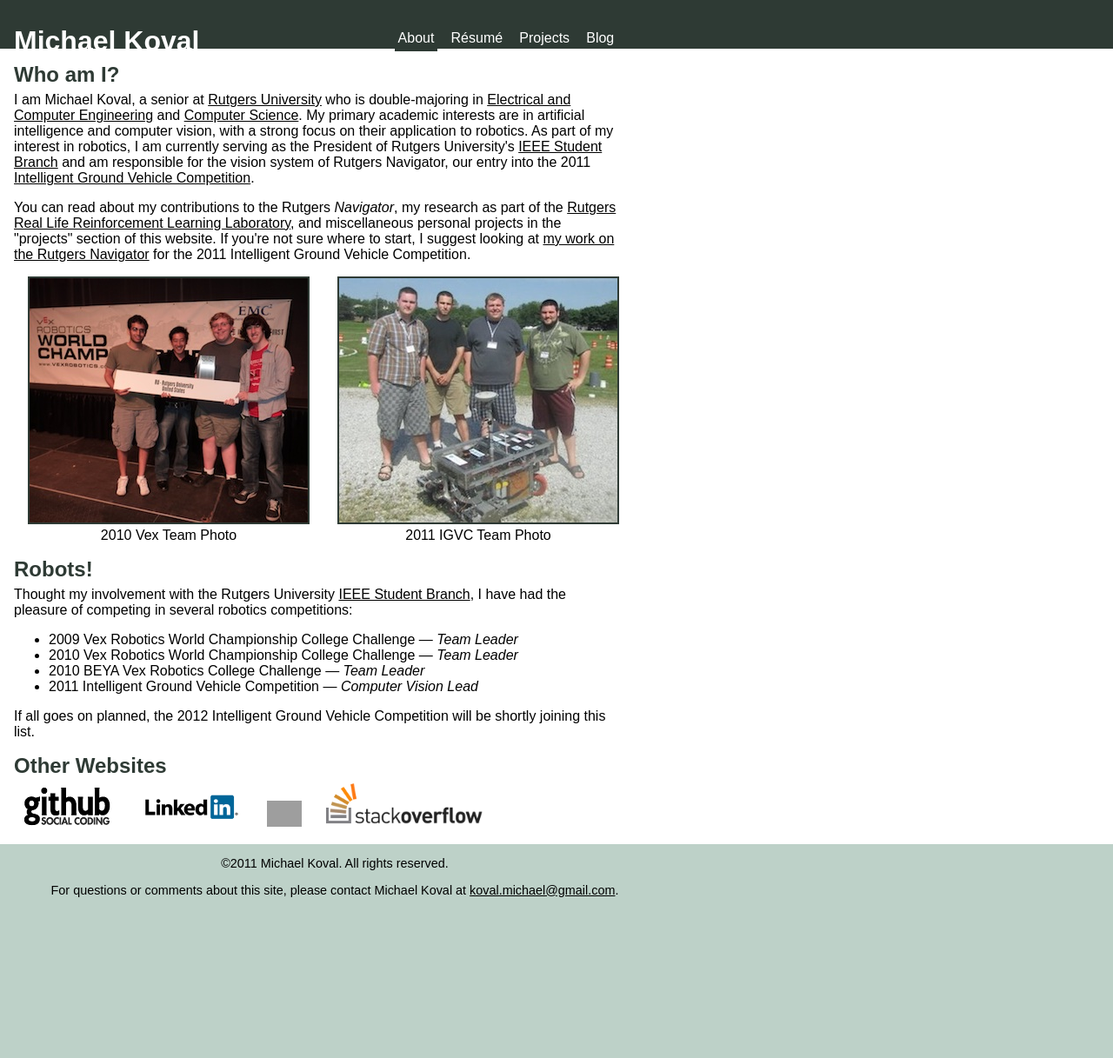
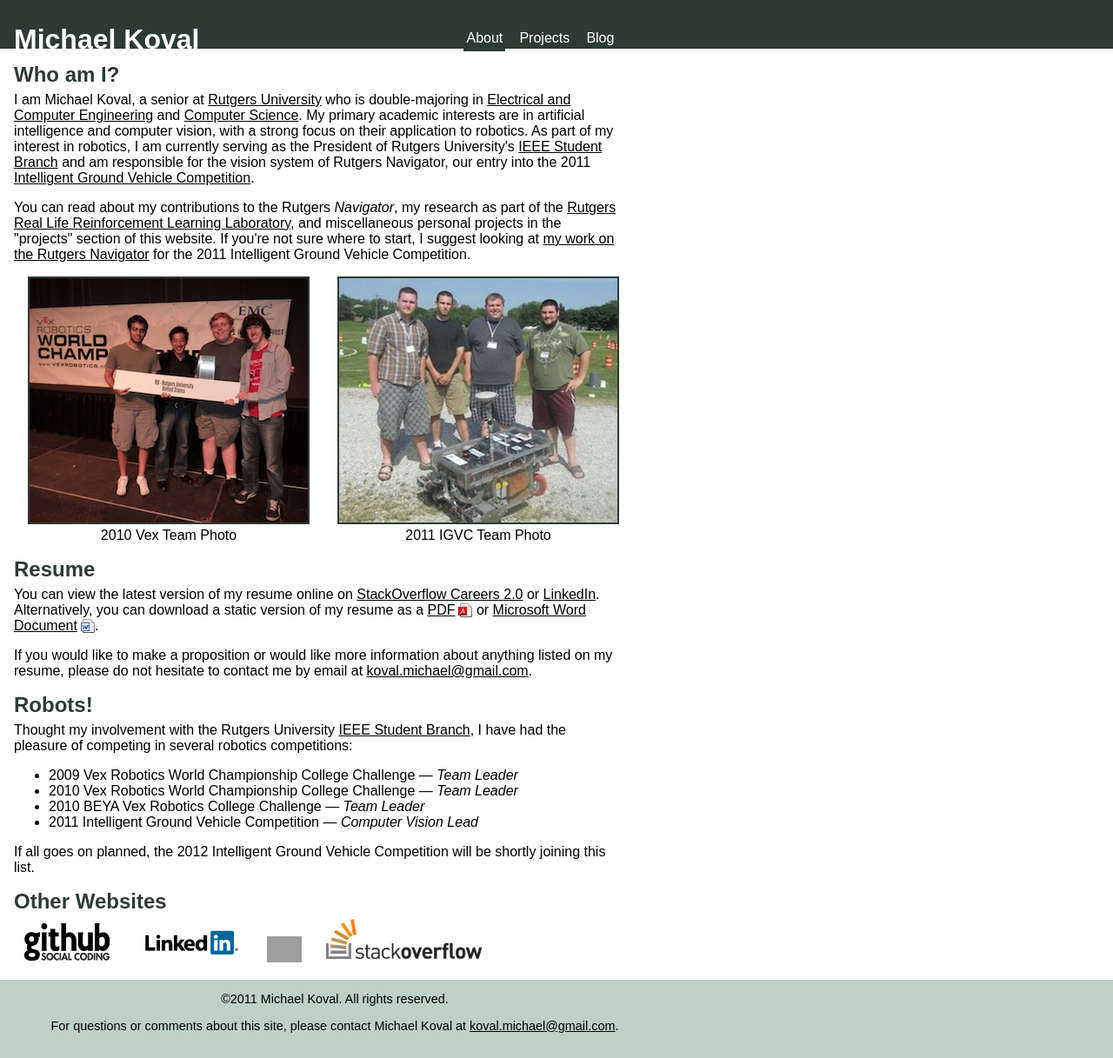
Before and after one commit to mkoval/mkoval.github.com, a Jekyll site: the page built from index.html, in a window 1280 px wide. Shown: the whole page at 87% size. Built offline with Jekyll 4.4.1, drawn with Linux system fonts in a browser that asks for light colours; before the commit the page ends 1061 px from its top, so only the background shows below that; grey boxes are pictures that could not be loaded.

Commit message:
cleaned up header CSS

```diff
--- a/_layouts/default.html
+++ b/_layouts/default.html
@@ -3,24 +3,25 @@
 <html xmlns="http://www.w3.org/1999/xhtml" xml:lang="en" lang="en-us">
 <head>
 	<meta http-equiv="Content-Type" content="text/html; charset=utf-8"/>
-	<title>{{ page.title }}</title>
 	<link rel="stylesheet" type="text/css" href="/global.css"/>
 	<link rel="stylesheet" type="text/css" href="local.css"/>
+	<title>{{ page.title }}</title>
 </head>
 <body>
 
 <div id="header">
+<div class="container">
 	<h1><a href="/">Michael Koval</a></h1>
 	<ul id="nav">
 		<li><a href="/"{% if page.category == "about" %} class="active"{% endif %}>About</a></li>
-		<li><a href="/resume"{% if page.category == "resume" %} class="active"{% endif %}>Résumé</a></li>
 		<li><a href="/projects"{% if page.category == "projects" %} class="active"{% endif %}>Projects</a></li>
 		<li><a href="/blog"{% if page.category == "blog" %} class="active"{% endif %}>Blog</a></li>
 	</ul>
 </div>
+</div>
 
 <div id="content">
-<div id="container">
+<div class="container">
 {{ content }}
 </div>
 </div>
--- a/global.css
+++ b/global.css
@@ -35,11 +35,15 @@ div#header {
 	background:      #2E3A34;
 }
 
+div#header div.container {
+	position:        absolute;
+	bottom:          0;
+}
+
 div#header h1 {
+	position:        relative;
+	bottom:          -0.25em;
 	width:           700px;
-	position:        absolute;
-	bottom:          -0.3em;
-	left:            0.50em;
 	padding:         0;
 	margin:          0;
 	color:           inherit;
@@ -54,7 +58,7 @@ div#header h1 a {
 div#header ul#nav {
 	position:        absolute;
 	bottom:          0.2em;
-	left:            28em;
+	right:           0;
 	margin:          0;
 	padding:         0;
 	cursor:          default;
@@ -90,15 +94,15 @@ div#header ul#nav li a:hover {
 }
 
 /* Special Links */
-a.img, a.pdf, a.ppt {
-	font-weight: bold;
+a.doc, a.img, a.pdf, a.ppt {
 	padding-right: 20px;
 	background-position: right;
 	background-repeat: no-repeat;
 }
 
+a.doc { background-image: url(/images/icon-doc.png); }
 a.img { background-image: url(/images/icon-img.png); }
-a.pdf { background-image: url(/images/icon-pdf.gif); }
+a.pdf { background-image: url(/images/icon-pdf.png); }
 a.ppt { background-image: url(/images/icon-ppt.png); }
 
 /* Content */
@@ -106,7 +110,8 @@ div#content {
 	padding:         1em;
 	background:      #FFF;
 }
-div#container {
+div.container {
+	position:        relative;
 	width:           700px;
 }
 
--- a/index.html
+++ b/index.html
@@ -36,6 +36,11 @@ Navigator</a> for the 2011 Intelligent Ground Vehicle Competition.</p>
 	</div>
 </div>
 
+<h2>Resume</h2>
+<p>You can view the latest version of my resume online on <a href="">StackOverflow Careers 2.0</a> or <a href="">LinkedIn</a>. Alternatively, you can download a static version of my resume as a <a href="files/mkoval-resume.pdf" class="pdf">PDF</a> or <a href="files/mkoval-resume.docx" class="doc">Microsoft Word Document</a>.
+
+<p>If you would like to make a proposition or would like more information about anything listed on my resume, please do not hesitate to contact me by email at <a href="mailto:koval.michael@gmail.com">koval.michael@gmail.com</a>.</p>
+
 <h2>Robots!</h2>
 <p>Thought my involvement with the Rutgers University <a
 href="http://ieee.rutgers.edu">IEEE Student Branch</a>, I have had the pleasure
```
Also changed, not shown: blog/index.html (added, +7 -0 lines), resume/index.html (deleted, +0 -72 lines), images/icon-doc.png (added), images/icon-pdf.gif (deleted), images/icon-pdf.png (added), resume/local.css (deleted), 6 other files.
